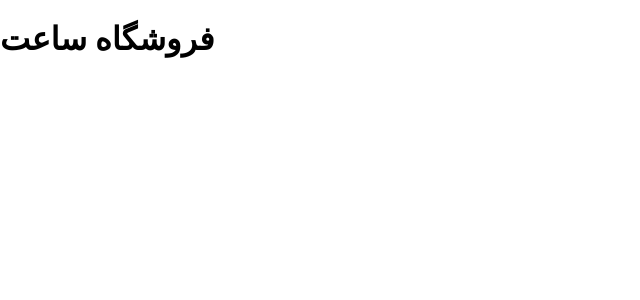
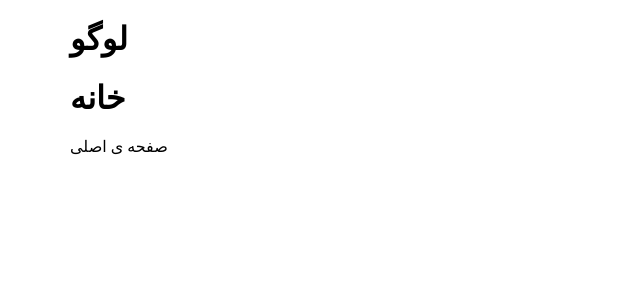
Before and after one commit to rim4j/watch_store, a React app: page / in a window 1280 px wide. Shown: the top 300 px of the page, without its empty margins (0-640 px from the left). Built offline with nearby package versions, Linux system fonts and the light colour scheme; the HTML template or start-up script is replaced by a standard one.

Commit message:
init router

```diff
--- a/package.json
+++ b/package.json
@@ -11,7 +11,8 @@
   },
   "dependencies": {
     "react": "^18.3.1",
-    "react-dom": "^18.3.1"
+    "react-dom": "^18.3.1",
+    "react-router-dom": "^6.28.0"
   },
   "devDependencies": {
     "@eslint/js": "^9.13.0",
--- a/src/App.jsx
+++ b/src/App.jsx
@@ -1,8 +1,73 @@
+import { createBrowserRouter, RouterProvider } from "react-router-dom";
+import {
+  LandingPage,
+  HomeLayout,
+  LoginPage,
+  ProductsPage,
+  SingleProductPage,
+} from "./pages";
+
+const router = createBrowserRouter([
+  {
+    path: "/",
+    element: <HomeLayout />,
+    //  errorElement: <Error />,
+    children: [
+      {
+        index: true,
+        element: <LandingPage />,
+        //  errorElement: <ErrorElement />,
+      },
+      {
+        path: "products",
+        element: <ProductsPage />,
+        // errorElement: <ErrorElement />,
+      },
+      {
+        path: "products/:id",
+        element: <SingleProductPage />,
+        // errorElement: <ErrorElement />,
+      },
+    ],
+  },
+  {
+    path: "/login",
+    element: <LoginPage />,
+    // errorElement: <Error />,
+  },
+]);
+
+// const router = createBrowserRouter([
+//   {
+//     path: "/",
+//     element: <HomeLayout />,
+//     errorElement: <p>error</p>,
+//     children: [
+//       {
+//         index: true,
+//         element: <LandingPage />,
+//         errorElement: <p>error</p>,
+//       },
+//       {
+//         path: "products",
+//         element: <Products />,
+//         loader: productsLoader(queryClient),
+//         errorElement: <ErrorElement />,
+//       },
+//     ],
+//   },
+//   {
+//     path: "/login",
+//     element: <LoginPage />,
+//     errorElement: <p>error</p>,
+//   },
+// ]);
+
 function App() {
   return (
-    <>
-      <h1>فروشگاه ساعت</h1>
-    </>
+    <div className='container'>
+      <RouterProvider router={router} />
+    </div>
   );
 }
 
--- /dev/null
+++ b/src/global.css
@@ -0,0 +1,4 @@
+.container {
+  max-width: 1140px;
+  margin: 0 auto;
+}
--- a/src/main.jsx
+++ b/src/main.jsx
@@ -2,6 +2,7 @@ import { StrictMode } from "react";
 import { createRoot } from "react-dom/client";
 import App from "./App.jsx";
 import "./normalize.css";
+import "./global.css";
 
 createRoot(document.getElementById("root")).render(
   <StrictMode>
--- /dev/null
+++ b/src/pages/homeLayout/HomeLayout.jsx
@@ -0,0 +1,23 @@
+import { Outlet, useNavigation } from "react-router-dom";
+
+const HomeLayout = () => {
+  const navigation = useNavigation();
+
+  const isPageLoading = navigation.state === "loading";
+
+  return (
+    <div>
+      <h1>لوگو</h1>
+      <h1>خانه</h1>
+      {isPageLoading ? (
+        <p>loading</p>
+      ) : (
+        <section>
+          <Outlet />
+        </section>
+      )}
+    </div>
+  );
+};
+
+export default HomeLayout;
--- /dev/null
+++ b/src/pages/index.js
@@ -0,0 +1,5 @@
+export { default as LandingPage } from "./landingPage/LandingPage";
+export { default as LoginPage } from "./loginPage/LoginPage";
+export { default as HomeLayout } from "./homeLayout/HomeLayout";
+export { default as ProductsPage } from "./productsPage/ProductsPage";
+export { default as SingleProductPage } from "./singleProductPage/SingleProductPage";
--- /dev/null
+++ b/src/pages/landingPage/LandingPage.jsx
@@ -0,0 +1,7 @@
+import "./landingPage.css";
+
+const LandingPage = () => {
+  return <div>صفحه ی اصلی</div>;
+};
+
+export default LandingPage;
--- /dev/null
+++ b/src/pages/loginPage/LoginPage.jsx
@@ -0,0 +1,5 @@
+const LoginPage = () => {
+  return <div>ثبت نام</div>;
+};
+
+export default LoginPage;
--- /dev/null
+++ b/src/pages/productsPage/ProductsPage.jsx
@@ -0,0 +1,5 @@
+const ProductsPage = () => {
+  return <div>محصولات</div>;
+};
+
+export default ProductsPage;
--- /dev/null
+++ b/src/pages/singleProductPage/SingleProductPage.jsx
@@ -0,0 +1,5 @@
+const SingleProductPage = () => {
+  return <div>محصول</div>;
+};
+
+export default SingleProductPage;
```
Also changed, not shown: src/assets/png/main_logo.png (added), src/pages/landingPage/landingPage.css (added), 1 other file (tests, documents, lock files or other folders).
